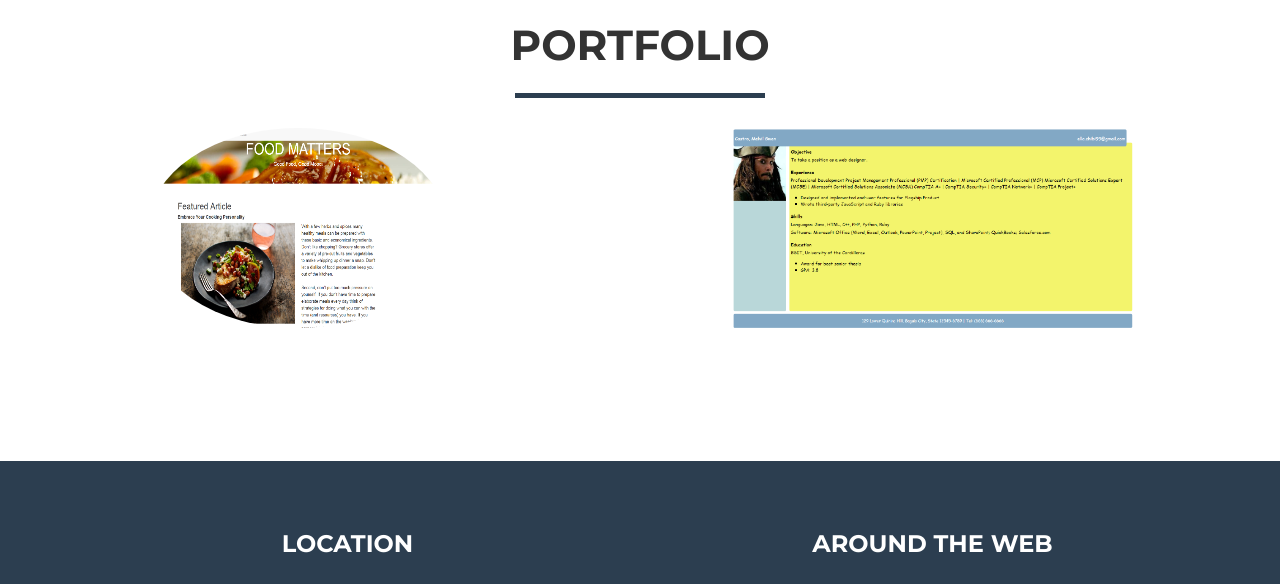
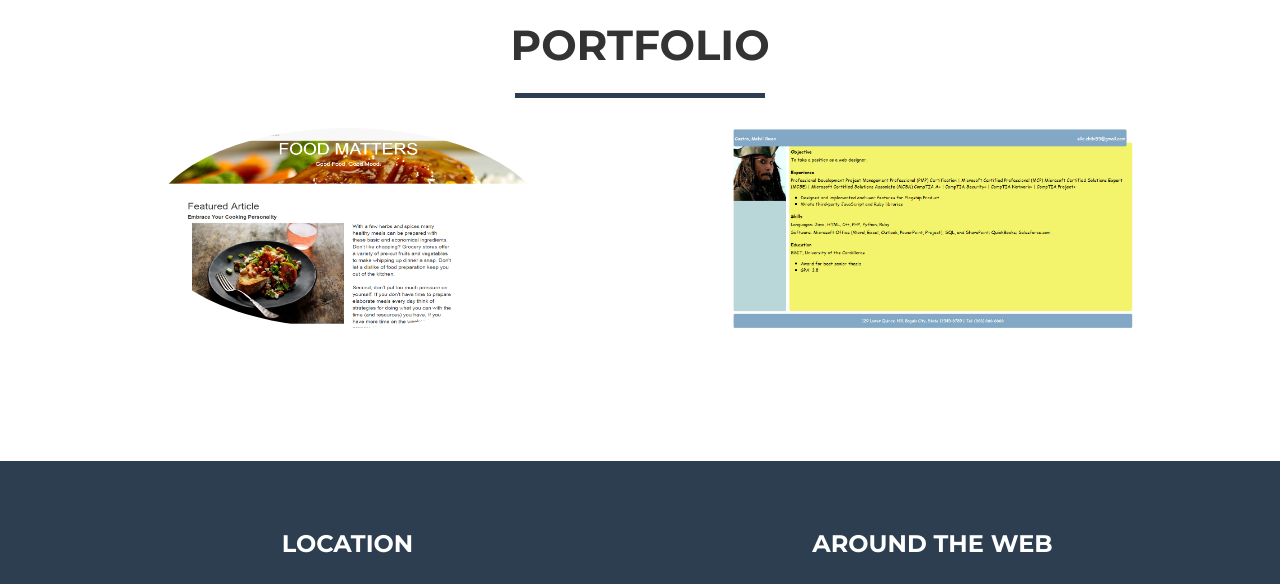
Before and after one commit to gwencastro/gwencastro.github.io, a website: page index.html in a window 1280 px wide. Shown: the part 1000-1584 px from the top of the page. Drawn offline with nearby package versions, Linux system fonts and the light colour scheme.

Commit message:
Update index.html

```diff
--- a/index.html
+++ b/index.html
@@ -96,7 +96,7 @@
                                 <i class="fa fa-search-plus fa-3x"></i>
                             </div>
                         </div>
-                        <img src="lol.png" class="img-circle" width="300" height="200" class="img-responsive" alt="">
+                        <img src="lol.png" class="img-circle" width="400" height="200" class="img-responsive" alt="">
                     </a>
                 </div>
                 <div class="col-sm-6 portfolio-item">
```
